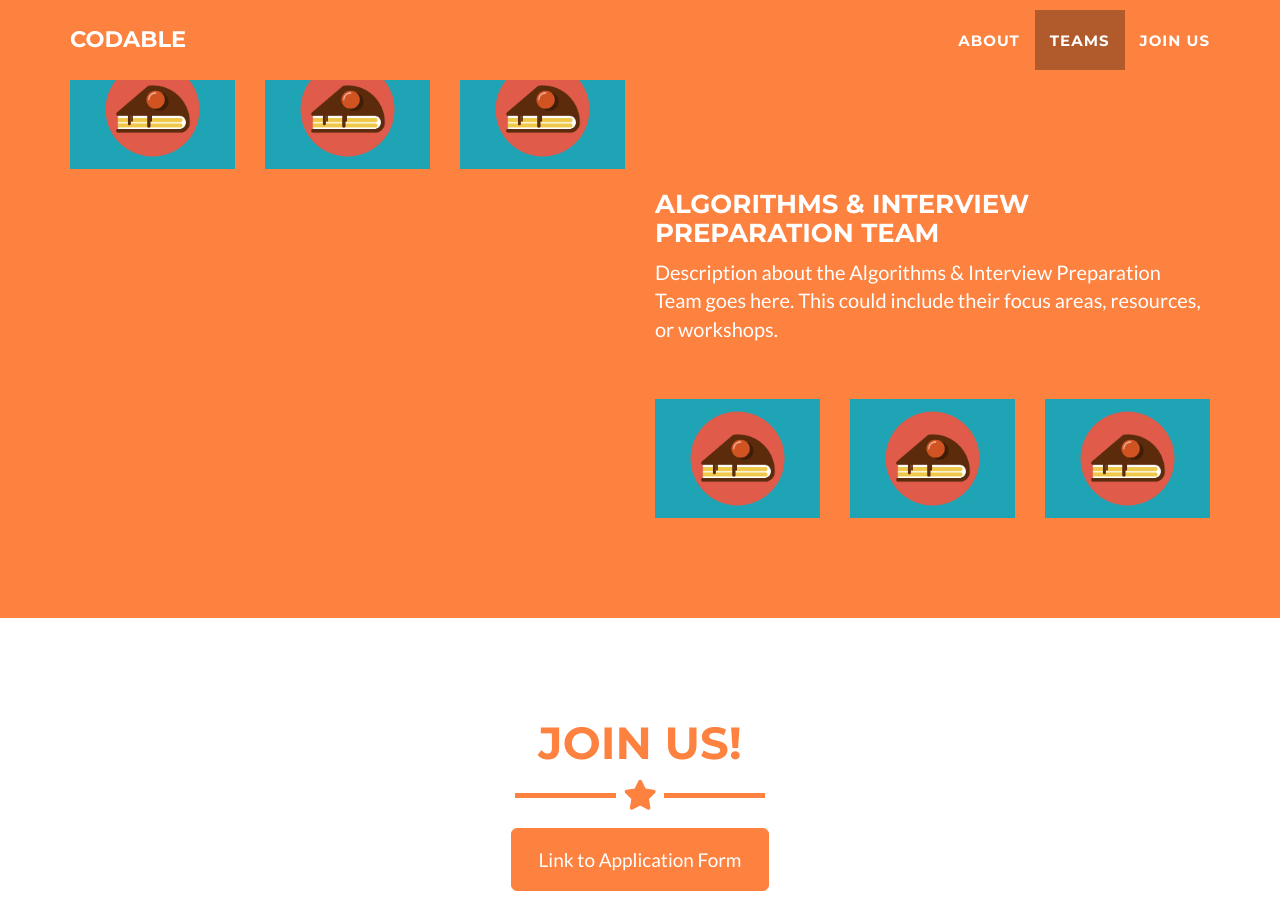
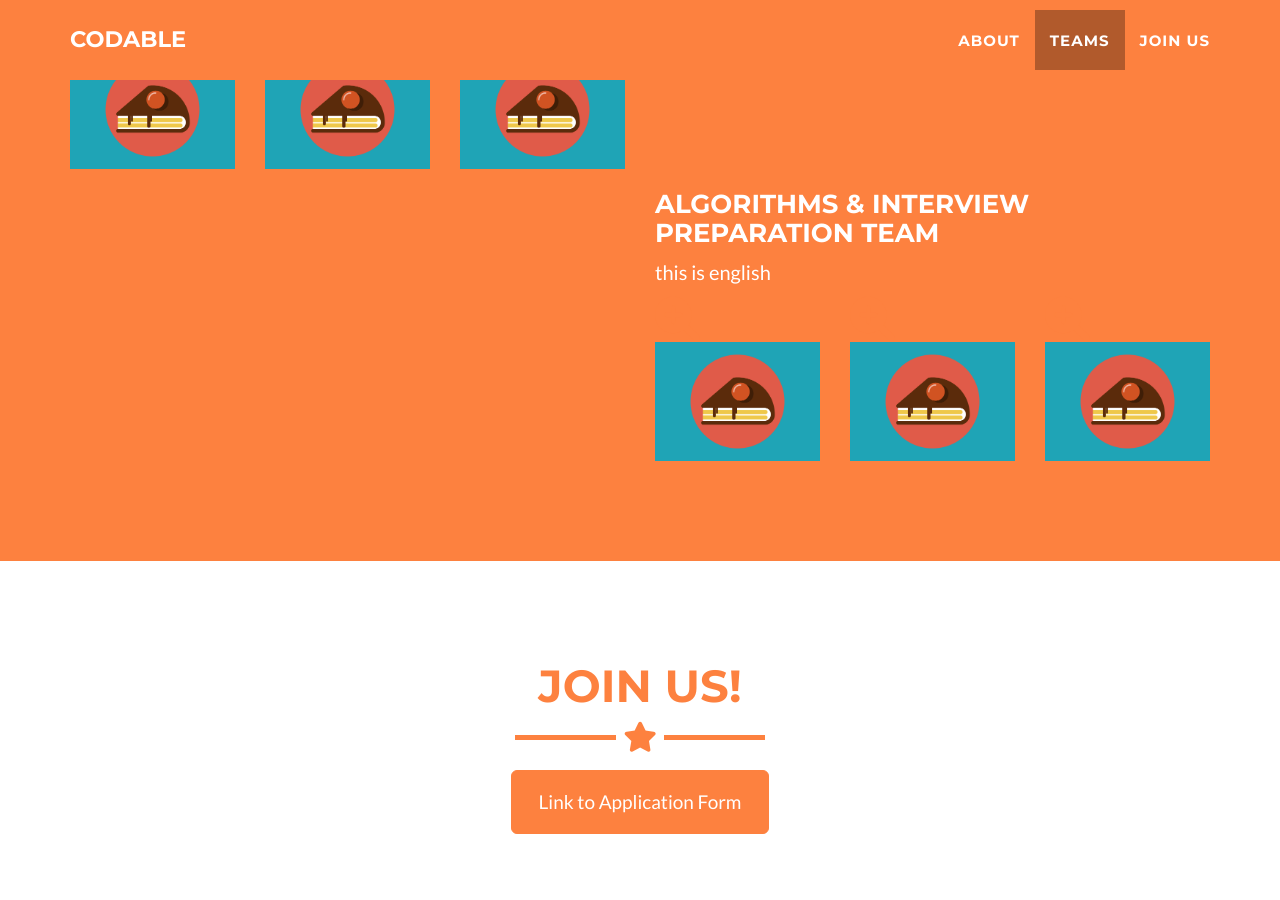
Before and after one commit to UIUC-Codable/uiuc-codable.github.io, a Jekyll site: the page built from _posts/2014-07-18-project-1.markdown, in a window 1280 px wide and 900 px high, scrolled down 2494 px. Built offline with Jekyll 4.4.1, drawn with Linux system fonts in a browser that asks for light colours; some of the changed lines change nothing that is shown.

Commit message:
language setting test

```diff
--- a/_includes/about.html
+++ b/_includes/about.html
@@ -18,9 +18,52 @@
         englishText.forEach(el => el.style.display = isKoreanVisible ? 'block' : 'none');
         koreanText.forEach(el => el.style.display = isKoreanVisible ? 'none' : 'block');
 
+        var newLanguage = isKoreanVisible ? 'english' : 'korean';
+        localStorage.setItem('preferredLanguage', newLanguage);
+
         document.getElementById('toggleLanguage').innerText = isKoreanVisible ? 'Switch to Korean' : 'Switch to English';
       }
+
+      // Check the preferred language on page load
+      document.addEventListener('DOMContentLoaded', function() {
+        let preferredLanguage = localStorage.getItem('preferredLanguage');
+        if (!preferredLanguage) {
+          preferredLanguage = 'english';
+          localStorage.setItem('preferredLanguage', preferredLanguage);
+        };
+        var englishText = document.querySelectorAll('.english');
+        var koreanText = document.querySelectorAll('.korean');
+
+        if (preferredLanguage === 'korean') {
+          englishText.forEach(el => el.style.display = 'none');
+          koreanText.forEach(el => el.style.display = 'block');
+          document.getElementById('toggleLanguage').innerText = 'Switch to English';
+        } else {
+          englishText.forEach(el => el.style.display = 'block');
+          koreanText.forEach(el => el.style.display = 'none');
+          document.getElementById('toggleLanguage').innerText = 'Switch to Korean';
+        }
+      });
+
+      window.addEventListener('storage', function(event) {
+      if (event.key === 'preferredLanguage') {
+        var preferredLanguage = event.newValue;
+        var englishText = document.querySelectorAll('.english');
+        var koreanText = document.querySelectorAll('.korean');
+
+        if (preferredLanguage === 'korean') {
+          englishText.forEach(el => el.style.display = 'none');
+          koreanText.forEach(el => el.style.display = 'block');
+          document.getElementById('toggleLanguage').innerText = 'Switch to English';
+        } else {
+          englishText.forEach(el => el.style.display = 'block');
+          koreanText.forEach(el => el.style.display = 'none');
+          document.getElementById('toggleLanguage').innerText = 'Switch to Korean';
+        }
+      }
+    });
     </script>
+
     <br>
     <div class="row">
       <div class="col-lg-4 col-lg-offset-2">
--- a/_includes/teams.html
+++ b/_includes/teams.html
@@ -8,6 +8,41 @@
         <br>
       </div>
     </div>
+
+    <script>
+      document.addEventListener('DOMContentLoaded', function() {
+      var preferredLanguage = localStorage.getItem('preferredLanguage');
+      if (!preferredLanguage) {
+        preferredLanguage = 'english';
+      }
+      var englishText = document.querySelectorAll('.english');
+      var koreanText = document.querySelectorAll('.korean');
+
+      if (preferredLanguage === 'korean') {
+        englishText.forEach(el => el.style.display = 'none');
+        koreanText.forEach(el => el.style.display = 'block');
+      } else {
+        englishText.forEach(el => el.style.display = 'block');
+        koreanText.forEach(el => el.style.display = 'none');
+      }
+    });
+
+    window.addEventListener('storage', function(event) {
+      if (event.key === 'preferredLanguage') {
+        var preferredLanguage = event.newValue;
+        var englishText = document.querySelectorAll('.english');
+        var koreanText = document.querySelectorAll('.korean');
+
+        if (preferredLanguage === 'korean') {
+          englishText.forEach(el => el.style.display = 'none');
+          koreanText.forEach(el => el.style.display = 'block');
+        } else {
+          englishText.forEach(el => el.style.display = 'block');
+          koreanText.forEach(el => el.style.display = 'none');
+        }
+      }
+    });
+    </script>
 
     <!-- Team Row 1: Python Learning Team -->
     <div class="row bg-white py-4">
@@ -103,7 +138,8 @@
       </div>
       <div class="col-lg-6 d-flex flex-column justify-content-center">
         <h3>Algorithms & Interview Preparation Team</h3>
-        <p>Description about the Algorithms & Interview Preparation Team goes here. This could include their focus areas, resources, or workshops.</p>
+        <p class="korean">한글버전 설명</p>
+        <p class="english">this is english</p>
 
         <!-- Project Grid for Algorithms & Interview Preparation Team -->
         <div class="row mt-4">
```
